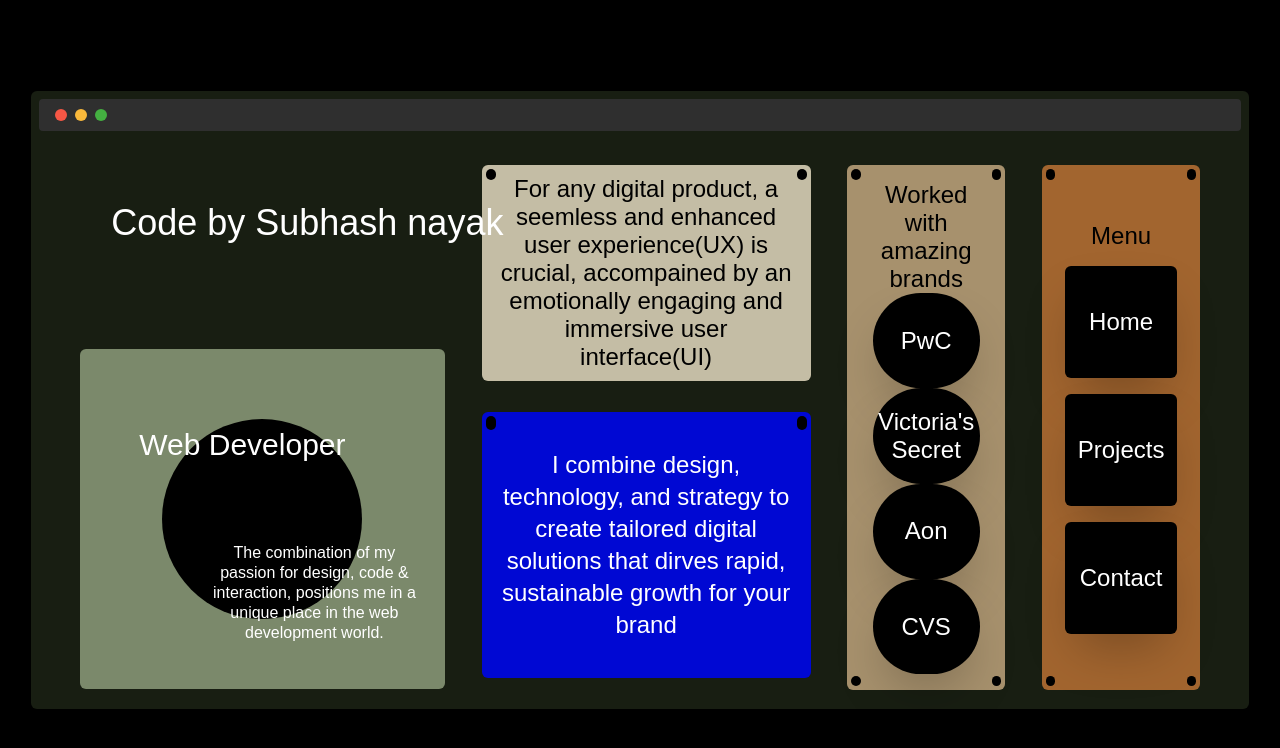
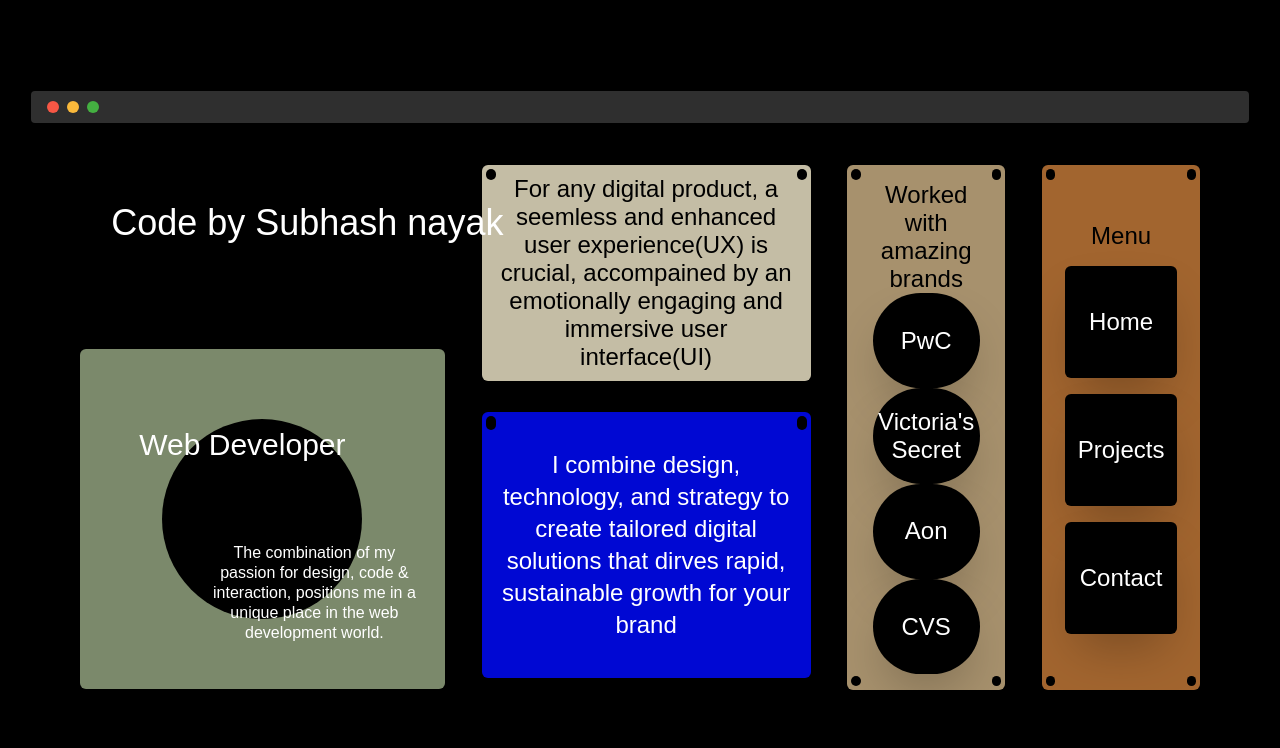
Before and after one commit to subhash131/portfolio-6, a Next.js app: page / in a window 1280 px wide. Shown: the top 748 px of the page. Built offline with nearby package versions, Linux system fonts and the light colour scheme; a web font is replaced by a local one.

Commit message:
update style

```diff
--- a/app/layout.tsx
+++ b/app/layout.tsx
@@ -22,7 +22,7 @@ export default function RootLayout({
       <StateContextProvider>
         <body className={`${ephesis.className}`}>
           <Perspective3d className="h-screen w-screen overflow-hidden bg-black grid place-content-center select-none">
-            <Background className="bg-[#181E12] p-2 ">
+            <Background>
               <Titlebar />
               {children}
               <Menu />
```
